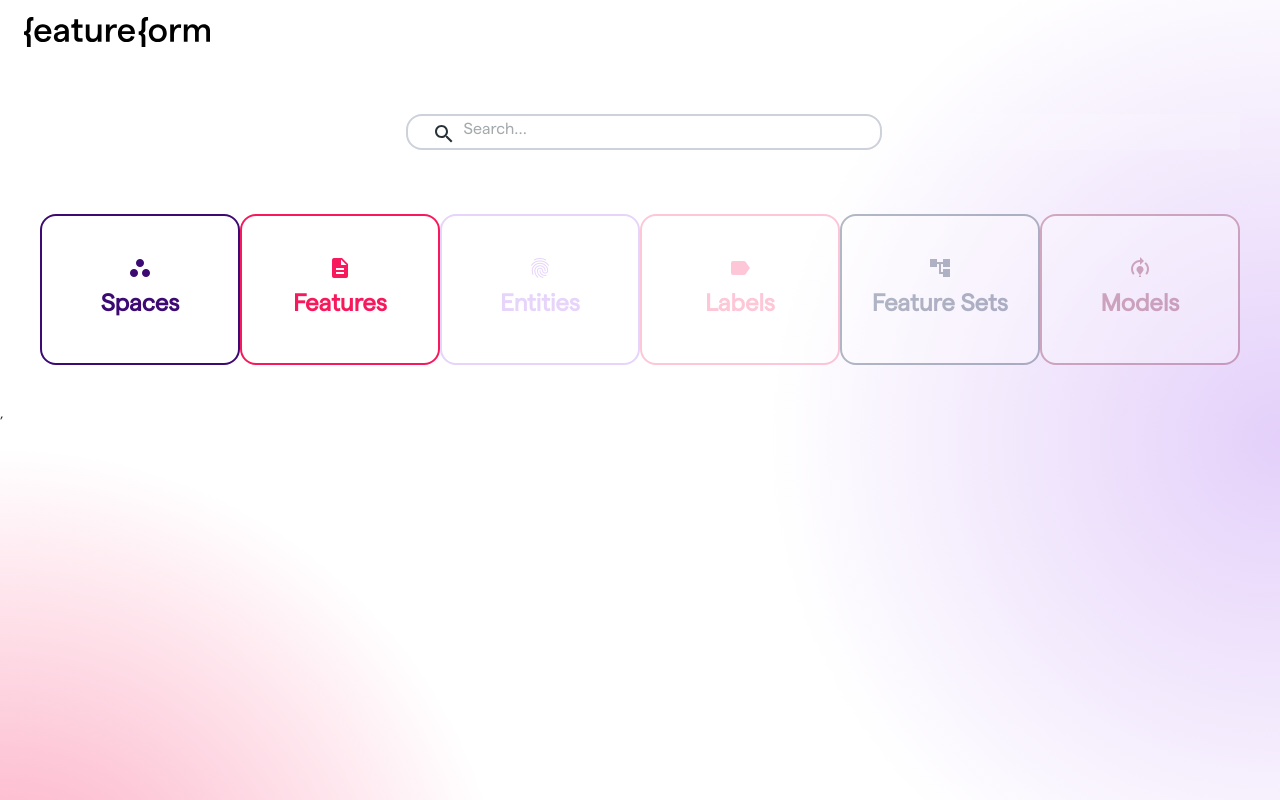
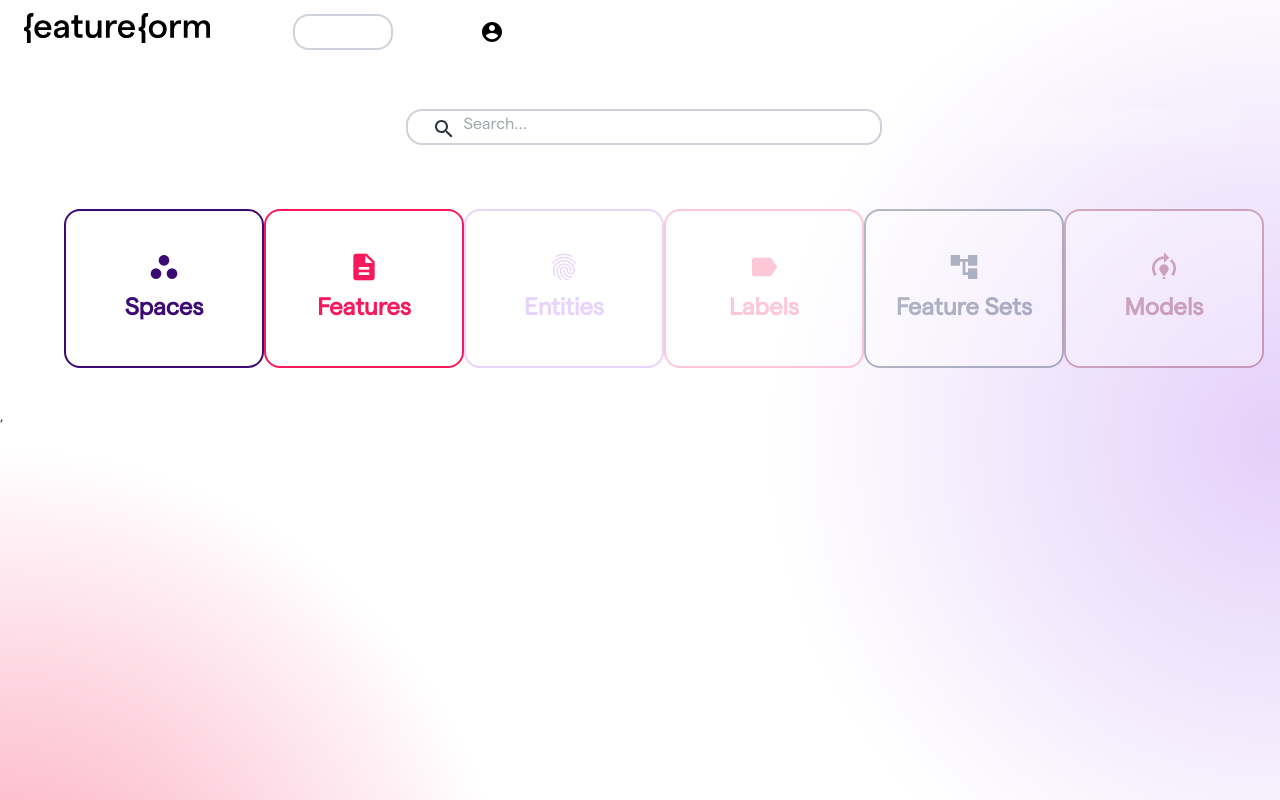
Before and after one commit to featureform/featureform, a React (Create React App) app in the folder dashboard/: page / in a window 1280 px wide. Built offline with nearby package versions, Linux system fonts and the light colour scheme.

Commit message:
update styling

```diff
--- a/dashboard/src/components/breadcrumbs/BreadCrumbs.js
+++ b/dashboard/src/components/breadcrumbs/BreadCrumbs.js
@@ -4,10 +4,15 @@
 import { Link } from "react-router-dom";
 import Breadcrumbs from "@material-ui/core/Breadcrumbs";
 import Icon from "@material-ui/core/Icon";
+import NavigateNextIcon from "@mui/icons-material/NavigateNext";
 
 const useStyles = makeStyles((theme) => ({
   root: {
-    margin: 10,
+    margin: 5,
+  },
+  breadcrumbs: {
+    fontSize: 18,
+    //fontWeight: 550,
   },
 }));
 
@@ -28,8 +33,10 @@
     <div className={classes.root}>
       {path.length > 0 ? (
         <Breadcrumbs
+          className={classes.breadcrumbs}
+          style={{ margin: "3px" }}
           aria-label="breadcrumb"
-          //separator={<Icon>{"navigatenext"}</Icon>}
+          separator={<NavigateNextIcon fontSize="medium" />}
         >
           <Link to="/">Home</Link>
           {path.map((ent, i) => (
--- a/dashboard/src/components/entitypage/EntityPageView.js
+++ b/dashboard/src/components/entitypage/EntityPageView.js
@@ -5,7 +5,7 @@
 import PropTypes from "prop-types";
 import { makeStyles } from "@material-ui/core/styles";
 import Typography from "@material-ui/core/Typography";
-import MaterialTable, { MTableBody } from "material-table";
+import MaterialTable, { MTableBody, MTableHeader } from "material-table";
 import Box from "@material-ui/core/Box";
 import Grid from "@material-ui/core/Grid";
 import { useHistory } from "react-router-dom";
@@ -45,6 +45,7 @@
     flexGrow: 1,
     padding: theme.spacing(0),
     backgroundColor: theme.palette.background.paper,
+    marginTop: theme.spacing(2),
   },
   resourceMetadata: {
     padding: theme.spacing(1),
@@ -56,6 +57,7 @@
   },
   data: {
     background: "white",
+    marginTop: theme.spacing(2),
     border: "2px solid #F5F6F7",
     borderRadius: "16px",
   },
@@ -65,6 +67,7 @@
     color: "black",
   },
   metadata: {
+    marginTop: theme.spacing(2),
     padding: theme.spacing(1),
   },
   small: {
@@ -90,18 +93,35 @@
     alignSelf: "flex-end",
   },
   resourceList: {
+    //borderRadius: 16,
+    background: "rgba(255, 255, 255, 0.3)",
+
+    paddingLeft: "0px",
+    paddingRight: "0px",
+    border: "2px solid #CDD1D9",
     borderRadius: 16,
-    background: "rgba(255, 255, 255, 0.3)",
-    border: "2px solid #F5F6F7",
+    "& > *": {
+      borderRadius: 16,
+    },
   },
   tableBody: {
     border: "2px solid #F5F6F7",
+    borderRadius: 16,
+  },
+  tableHeader: {
+    border: "2px solid #F5F6F7",
+    borderRadius: 16,
   },
 
   resourceData: {
     flexGrow: 1,
     paddingLeft: theme.spacing(1),
     borderLeft: "2px solid #5C0FAC",
+    marginLeft: theme.spacing(2),
+  },
+  tableRoot: {
+    border: "2px solid #F5F6F7",
+    borderRadius: 16,
   },
 }));
 
@@ -255,9 +275,16 @@
           {Object.keys(resourceData).map((key, i) => (
             <TabPanel value={value} key={key} index={i + 1}>
               <MaterialTable
+                className={classes.tableRoot}
                 title={capitalize(key)}
                 options={{
                   toolbar: false,
+                  headerStyle: {
+                    backgroundColor: "#F5F6F7",
+                    //color: "#F7195C",
+                    //textColor: "#F7195C",
+                    marginLeft: 3,
+                  },
                 }}
                 columns={Object.keys(resourceData[key][0]).map((item) => ({
                   title: capitalize(item),
@@ -278,6 +305,9 @@
                   Body: (props) => (
                     <MTableBody className={classes.tableBody} {...props} />
                   ),
+                  Header: (props) => (
+                    <MTableHeader className={classes.tableHeader} {...props} />
+                  ),
                 }}
               />
             </TabPanel>
--- a/dashboard/src/components/resource-list/ResourceListView.js
+++ b/dashboard/src/components/resource-list/ResourceListView.js
@@ -22,9 +22,15 @@
 
 const useStyles = makeStyles((theme) => ({
   root: {
+    background: "rgba(255, 255, 255, 0.5)",
+
+    //paddingLeft: "24px",
+    //paddingRight: "24px",
+    border: "2px solid #CDD1D9",
     borderRadius: 16,
-    background: "rgba(255, 255, 255, 0.3)",
-    border: "2px solid #CDD1D9",
+    "& > *": {
+      borderRadius: 16,
+    },
   },
   table: {
     borderRadius: 16,
--- a/dashboard/src/components/search/SearchBar.js
+++ b/dashboard/src/components/search/SearchBar.js
@@ -50,15 +50,9 @@
       color: "inherit",
       background: "transparent",
       boxShadow: "none",
-      paddingLeft: `calc(1em + ${theme.spacing(4)})`,
+      //paddingLeft: `calc(1em + ${theme.spacing(4)})`,
       transition: theme.transitions.create("width"),
       width: "100%",
-      [theme.breakpoints.up("sm")]: {
-        width: "12ch",
-        "&:focus": {
-          width: "20ch",
-        },
-      },
     },
     inputInputHome: {
       //padding: theme.spacing(1, 20, 1, 0),
--- a/dashboard/src/components/tilelinks/Tile.js
+++ b/dashboard/src/components/tilelinks/Tile.js
@@ -45,22 +45,28 @@
     display: "flex",
   },
   button: {
-    opacity: 1,
     width: "100%",
     height: "100%",
   },
   buttonDisabled: {
+    padding: theme.spacing(3),
     opacity: 0.3,
     width: "100%",
     height: "100%",
+    border: (id) => `2px solid ${colors[id]}`,
+    borderRadius: 16,
+    background: "#FFFFFF",
+    minWidth: "200px",
   },
   icon: {
     marginBottom: theme.spacing(1),
     marginTop: theme.spacing(2),
     color: (id) => colors[id],
+    fontSize: "32px",
   },
   title: {
     marginBottom: theme.spacing(2),
+    fontSize: "24px",
     color: (id) => colors[id],
   },
 }));
@@ -71,7 +77,7 @@
   const disabled = detail.disabled;
   const classes = useStyles(id);
 
-  let buttonClass = classes.button;
+  let buttonClass = classes.card;
 
   if (disabled) {
     buttonClass = classes.buttonDisabled;
@@ -88,7 +94,7 @@
         onClick={handleClick}
         disabled={disabled}
       >
-        <Container className={classes.card}>
+        <div>
           <Icon color="green" className={classes.icon}>
             {detail.icon}
           </Icon>
@@ -96,7 +102,7 @@
           <Typography className={classes.title} variant="h5">
             <b>{detail.title}</b>
           </Typography>
-        </Container>
+        </div>
       </ButtonBase>
     </div>
   );
--- a/dashboard/src/components/topbar/TopBar.js
+++ b/dashboard/src/components/topbar/TopBar.js
@@ -14,22 +14,47 @@
 const useStyles = makeStyles((theme) => ({
   root: {
     //height: "00px",
+    diplay: "flex",
+    width: "100%",
+    //justifyContent: "space-between",
   },
 
   menuButton: {
-    marginRight: theme.spacing(2),
+    //marginRight: theme.spacing(2),
   },
   appbar: {
     background: "transparent",
     boxShadow: "none",
+    display: "flex",
+    width: "100%",
+    //justifyContent: "space-between",
   },
-  title: {},
+  searchBar: {
+    //alignSelf: "flex-end",
+  },
+  toolbar: {
+    width: "100%",
+    display: "flex",
+    //justifyContent: "flex-end",
+  },
+  title: {
+    justifySelf: "flex-start",
+  },
+  accountButton: {
+    color: "black",
+    position: "relative",
+    //marginLeft: theme.spacing(10),
+    width: "auto",
+    //justifyContent: "flex-end",
+    //alignItems: "flex-end",
+    justifySelf: "right",
+  },
 }));
 
 export default function TopBar() {
   let location = useLocation();
   const classes = useStyles();
-  const auth = false;
+  const auth = true;
 
   const [search, setSearch] = React.useState(false);
   const [anchorEl, setAnchorEl] = React.useState(null);
@@ -52,25 +77,28 @@
   };
 
   return (
-    <Box sx={{ flexGrow: 1 }}>
     <div className={classes.root}>
       <AppBar position="static" className={classes.appbar}>
         <Toolbar className={classes.toolbar}>
+          <div className={classes.title}>
             <img
               src="/Featureform_Logo_Full_Black.svg"
               height={30}
               //width={150}
               alt="Featureform"
+              component="div"
+              nowrap
+              sx={{ flexGrow: 1, display: { xs: "none", sm: "block" } }}
             />
-            {search}
-            {auth && (
-              <div>
+          </div>
+          <SearchBar className={classes.searchBar} />
           <IconButton
             aria-label="account of current user"
             aria-controls="menu-appbar"
             aria-haspopup="true"
             onClick={handleMenu}
             color="inherit"
+            className={classes.accountButton}
           >
             <AccountCircle />
           </IconButton>
@@ -92,11 +120,8 @@
             <MenuItem onClick={handleClose}>Profile</MenuItem>
             <MenuItem onClick={handleClose}>My account</MenuItem>
           </Menu>
-              </div>
-            )}
         </Toolbar>
       </AppBar>
     </div>
-    </Box>
   );
 }
```
Lines whose indentation alone changed are shown as unchanged.
